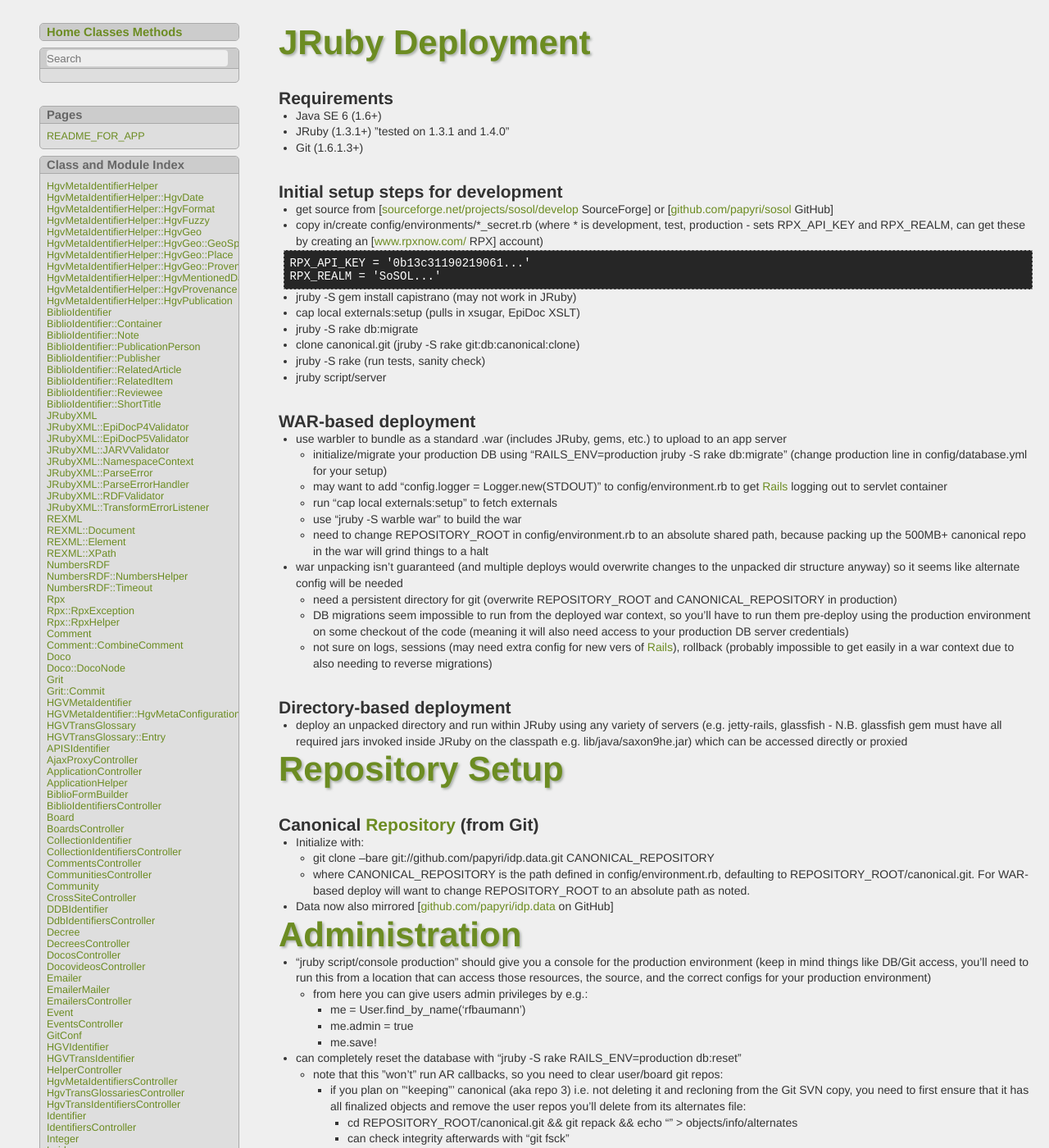
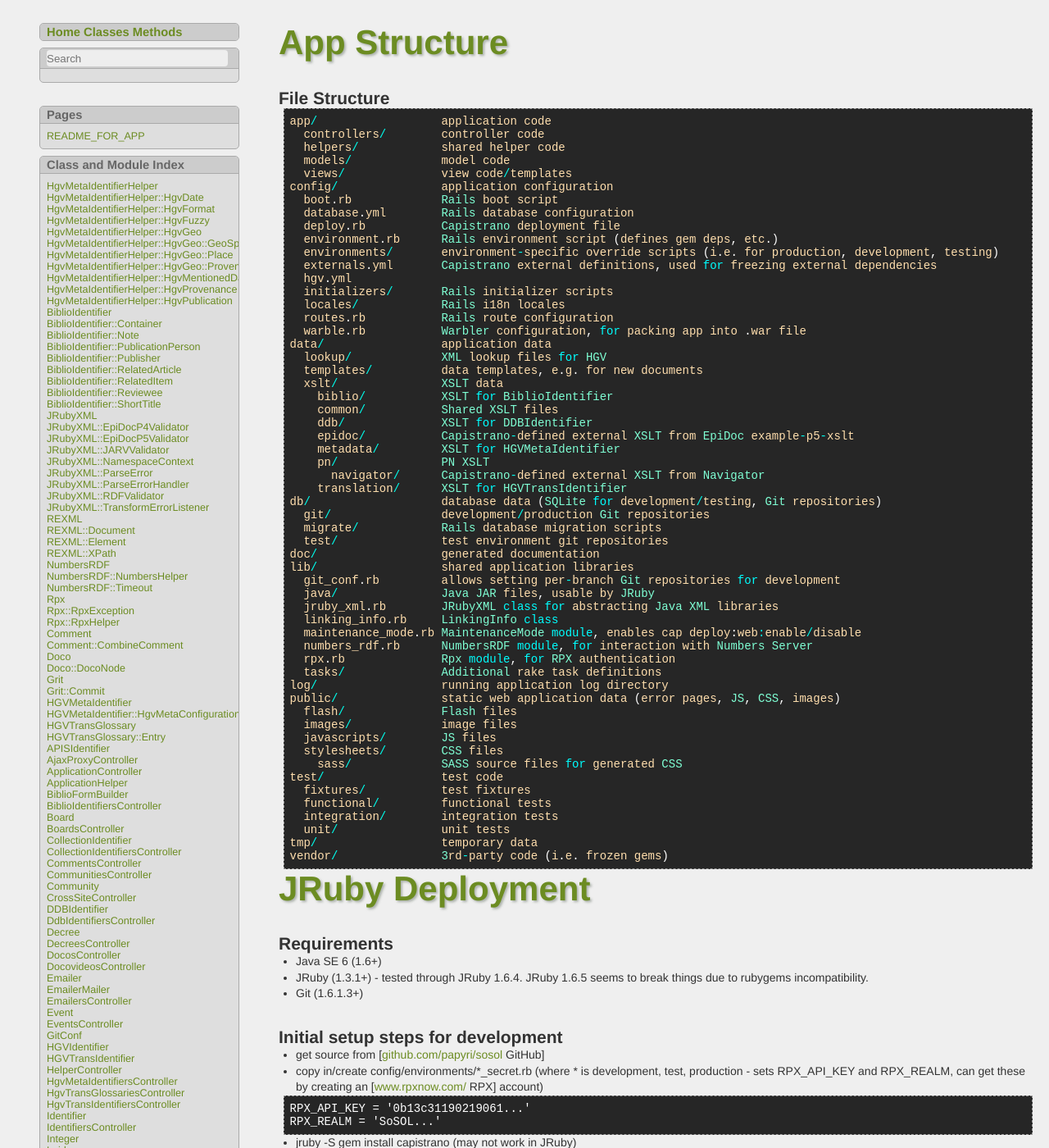
Before and after one commit to papyri/documentation, a Jekyll site: the page generated/sosol/app/doc/README_FOR_APP.html, which Jekyll copies as it is, in a window 1280 px wide and 1400 px high. Shown: the whole window at 82% size. Built offline with Jekyll 4.4.1, drawn with Linux system fonts in a browser that asks for light colours; Markdown is read by kramdown in place of the engine named in the settings.

Commit message:
Update generated docs

```diff
--- a/generated/sosol/app/DDBIdentifier.html
+++ b/generated/sosol/app/DDBIdentifier.html
@@ -1037,7 +1037,7 @@ on</p>
 <p>Retrieves the current version of XML for this <a
 href="DDBIdentifier.html">DDBIdentifier</a></p>
 </li><li>
-<p>Processes XML with start-div-portlet.xsl XSLT</p>
+<p>Processes XML with preview.xsl XSLT</p>
 </li><li>
 <p><strong>Returns</strong> :</p>
 <ul><li>
--- a/generated/sosol/app/doc/README_FOR_APP.html
+++ b/generated/sosol/app/doc/README_FOR_APP.html
@@ -277,13 +277,77 @@
 
 <div id="documentation" class="description">
 
+<h1 id="label-App+Structure">App Structure</h1>
+
+<h2 id="label-File+Structure">File Structure</h2>
+
+<pre class="ruby"><span class="ruby-identifier">app</span><span class="ruby-operator">/</span>                  <span class="ruby-identifier">application</span> <span class="ruby-identifier">code</span>
+  <span class="ruby-identifier">controllers</span><span class="ruby-operator">/</span>        <span class="ruby-identifier">controller</span> <span class="ruby-identifier">code</span>
+  <span class="ruby-identifier">helpers</span><span class="ruby-operator">/</span>            <span class="ruby-identifier">shared</span> <span class="ruby-identifier">helper</span> <span class="ruby-identifier">code</span>
+  <span class="ruby-identifier">models</span><span class="ruby-operator">/</span>             <span class="ruby-identifier">model</span> <span class="ruby-identifier">code</span>
+  <span class="ruby-identifier">views</span><span class="ruby-operator">/</span>              <span class="ruby-identifier">view</span> <span class="ruby-identifier">code</span><span class="ruby-operator">/</span><span class="ruby-identifier">templates</span>
+<span class="ruby-identifier">config</span><span class="ruby-operator">/</span>               <span class="ruby-identifier">application</span> <span class="ruby-identifier">configuration</span>
+  <span class="ruby-identifier">boot</span>.<span class="ruby-identifier">rb</span>             <span class="ruby-constant">Rails</span> <span class="ruby-identifier">boot</span> <span class="ruby-identifier">script</span>
+  <span class="ruby-identifier">database</span>.<span class="ruby-identifier">yml</span>        <span class="ruby-constant">Rails</span> <span class="ruby-identifier">database</span> <span class="ruby-identifier">configuration</span>
+  <span class="ruby-identifier">deploy</span>.<span class="ruby-identifier">rb</span>           <span class="ruby-constant">Capistrano</span> <span class="ruby-identifier">deployment</span> <span class="ruby-identifier">file</span>
+  <span class="ruby-identifier">environment</span>.<span class="ruby-identifier">rb</span>      <span class="ruby-constant">Rails</span> <span class="ruby-identifier">environment</span> <span class="ruby-identifier">script</span> (<span class="ruby-identifier">defines</span> <span class="ruby-identifier">gem</span> <span class="ruby-identifier">deps</span>, <span class="ruby-identifier">etc</span>.)
+  <span class="ruby-identifier">environments</span><span class="ruby-operator">/</span>       <span class="ruby-identifier">environment</span><span class="ruby-operator">-</span><span class="ruby-identifier">specific</span> <span class="ruby-identifier">override</span> <span class="ruby-identifier">scripts</span> (<span class="ruby-identifier">i</span>.<span class="ruby-identifier">e</span>. <span class="ruby-identifier">for</span> <span class="ruby-identifier">production</span>, <span class="ruby-identifier">development</span>, <span class="ruby-identifier">testing</span>)
+  <span class="ruby-identifier">externals</span>.<span class="ruby-identifier">yml</span>       <span class="ruby-constant">Capistrano</span> <span class="ruby-identifier">external</span> <span class="ruby-identifier">definitions</span>, <span class="ruby-identifier">used</span> <span class="ruby-keyword">for</span> <span class="ruby-identifier">freezing</span> <span class="ruby-identifier">external</span> <span class="ruby-identifier">dependencies</span>
+  <span class="ruby-identifier">hgv</span>.<span class="ruby-identifier">yml</span>
+  <span class="ruby-identifier">initializers</span><span class="ruby-operator">/</span>       <span class="ruby-constant">Rails</span> <span class="ruby-identifier">initializer</span> <span class="ruby-identifier">scripts</span>
+  <span class="ruby-identifier">locales</span><span class="ruby-operator">/</span>            <span class="ruby-constant">Rails</span> <span class="ruby-identifier">i18n</span> <span class="ruby-identifier">locales</span>
+  <span class="ruby-identifier">routes</span>.<span class="ruby-identifier">rb</span>           <span class="ruby-constant">Rails</span> <span class="ruby-identifier">route</span> <span class="ruby-identifier">configuration</span>
+  <span class="ruby-identifier">warble</span>.<span class="ruby-identifier">rb</span>           <span class="ruby-constant">Warbler</span> <span class="ruby-identifier">configuration</span>, <span class="ruby-keyword">for</span> <span class="ruby-identifier">packing</span> <span class="ruby-identifier">app</span> <span class="ruby-identifier">into</span> .<span class="ruby-identifier">war</span> <span class="ruby-identifier">file</span>
+<span class="ruby-identifier">data</span><span class="ruby-operator">/</span>                 <span class="ruby-identifier">application</span> <span class="ruby-identifier">data</span>
+  <span class="ruby-identifier">lookup</span><span class="ruby-operator">/</span>             <span class="ruby-constant">XML</span> <span class="ruby-identifier">lookup</span> <span class="ruby-identifier">files</span> <span class="ruby-keyword">for</span> <span class="ruby-constant">HGV</span>
+  <span class="ruby-identifier">templates</span><span class="ruby-operator">/</span>          <span class="ruby-identifier">data</span> <span class="ruby-identifier">templates</span>, <span class="ruby-identifier">e</span>.<span class="ruby-identifier">g</span>. <span class="ruby-identifier">for</span> <span class="ruby-identifier">new</span> <span class="ruby-identifier">documents</span>
+  <span class="ruby-identifier">xslt</span><span class="ruby-operator">/</span>               <span class="ruby-constant">XSLT</span> <span class="ruby-identifier">data</span>
+    <span class="ruby-identifier">biblio</span><span class="ruby-operator">/</span>           <span class="ruby-constant">XSLT</span> <span class="ruby-keyword">for</span> <span class="ruby-constant">BiblioIdentifier</span>
+    <span class="ruby-identifier">common</span><span class="ruby-operator">/</span>           <span class="ruby-constant">Shared</span> <span class="ruby-constant">XSLT</span> <span class="ruby-identifier">files</span>
+    <span class="ruby-identifier">ddb</span><span class="ruby-operator">/</span>              <span class="ruby-constant">XSLT</span> <span class="ruby-keyword">for</span> <span class="ruby-constant">DDBIdentifier</span>
+    <span class="ruby-identifier">epidoc</span><span class="ruby-operator">/</span>           <span class="ruby-constant">Capistrano</span><span class="ruby-operator">-</span><span class="ruby-identifier">defined</span> <span class="ruby-identifier">external</span> <span class="ruby-constant">XSLT</span> <span class="ruby-identifier">from</span> <span class="ruby-constant">EpiDoc</span> <span class="ruby-identifier">example</span><span class="ruby-operator">-</span><span class="ruby-identifier">p5</span><span class="ruby-operator">-</span><span class="ruby-identifier">xslt</span>
+    <span class="ruby-identifier">metadata</span><span class="ruby-operator">/</span>         <span class="ruby-constant">XSLT</span> <span class="ruby-keyword">for</span> <span class="ruby-constant">HGVMetaIdentifier</span>
+    <span class="ruby-identifier">pn</span><span class="ruby-operator">/</span>               <span class="ruby-constant">PN</span> <span class="ruby-constant">XSLT</span>
+      <span class="ruby-identifier">navigator</span><span class="ruby-operator">/</span>      <span class="ruby-constant">Capistrano</span><span class="ruby-operator">-</span><span class="ruby-identifier">defined</span> <span class="ruby-identifier">external</span> <span class="ruby-constant">XSLT</span> <span class="ruby-identifier">from</span> <span class="ruby-constant">Navigator</span>
+    <span class="ruby-identifier">translation</span><span class="ruby-operator">/</span>      <span class="ruby-constant">XSLT</span> <span class="ruby-keyword">for</span> <span class="ruby-constant">HGVTransIdentifier</span>
+<span class="ruby-identifier">db</span><span class="ruby-operator">/</span>                   <span class="ruby-identifier">database</span> <span class="ruby-identifier">data</span> (<span class="ruby-constant">SQLite</span> <span class="ruby-keyword">for</span> <span class="ruby-identifier">development</span><span class="ruby-operator">/</span><span class="ruby-identifier">testing</span>, <span class="ruby-constant">Git</span> <span class="ruby-identifier">repositories</span>)
+  <span class="ruby-identifier">git</span><span class="ruby-operator">/</span>                <span class="ruby-identifier">development</span><span class="ruby-operator">/</span><span class="ruby-identifier">production</span> <span class="ruby-constant">Git</span> <span class="ruby-identifier">repositories</span>
+  <span class="ruby-identifier">migrate</span><span class="ruby-operator">/</span>            <span class="ruby-constant">Rails</span> <span class="ruby-identifier">database</span> <span class="ruby-identifier">migration</span> <span class="ruby-identifier">scripts</span>
+  <span class="ruby-identifier">test</span><span class="ruby-operator">/</span>               <span class="ruby-identifier">test</span> <span class="ruby-identifier">environment</span> <span class="ruby-identifier">git</span> <span class="ruby-identifier">repositories</span>
+<span class="ruby-identifier">doc</span><span class="ruby-operator">/</span>                  <span class="ruby-identifier">generated</span> <span class="ruby-identifier">documentation</span>
+<span class="ruby-identifier">lib</span><span class="ruby-operator">/</span>                  <span class="ruby-identifier">shared</span> <span class="ruby-identifier">application</span> <span class="ruby-identifier">libraries</span>
+  <span class="ruby-identifier">git_conf</span>.<span class="ruby-identifier">rb</span>         <span class="ruby-identifier">allows</span> <span class="ruby-identifier">setting</span> <span class="ruby-identifier">per</span><span class="ruby-operator">-</span><span class="ruby-identifier">branch</span> <span class="ruby-constant">Git</span> <span class="ruby-identifier">repositories</span> <span class="ruby-keyword">for</span> <span class="ruby-identifier">development</span>
+  <span class="ruby-identifier">java</span><span class="ruby-operator">/</span>               <span class="ruby-constant">Java</span> <span class="ruby-constant">JAR</span> <span class="ruby-identifier">files</span>, <span class="ruby-identifier">usable</span> <span class="ruby-identifier">by</span> <span class="ruby-constant">JRuby</span>
+  <span class="ruby-identifier">jruby_xml</span>.<span class="ruby-identifier">rb</span>        <span class="ruby-constant">JRubyXML</span> <span class="ruby-keyword">class</span> <span class="ruby-keyword">for</span> <span class="ruby-identifier">abstracting</span> <span class="ruby-constant">Java</span> <span class="ruby-constant">XML</span> <span class="ruby-identifier">libraries</span>
+  <span class="ruby-identifier">linking_info</span>.<span class="ruby-identifier">rb</span>     <span class="ruby-constant">LinkingInfo</span> <span class="ruby-keyword">class</span>
+  <span class="ruby-identifier">maintenance_mode</span>.<span class="ruby-identifier">rb</span> <span class="ruby-constant">MaintenanceMode</span> <span class="ruby-keyword">module</span>, <span class="ruby-identifier">enables</span> <span class="ruby-identifier">cap</span> <span class="ruby-identifier">deploy</span>:<span class="ruby-identifier">web</span><span class="ruby-operator">:</span><span class="ruby-identifier">enable</span><span class="ruby-operator">/</span><span class="ruby-identifier">disable</span>
+  <span class="ruby-identifier">numbers_rdf</span>.<span class="ruby-identifier">rb</span>      <span class="ruby-constant">NumbersRDF</span> <span class="ruby-keyword">module</span>, <span class="ruby-keyword">for</span> <span class="ruby-identifier">interaction</span> <span class="ruby-identifier">with</span> <span class="ruby-constant">Numbers</span> <span class="ruby-constant">Server</span>
+  <span class="ruby-identifier">rpx</span>.<span class="ruby-identifier">rb</span>              <span class="ruby-constant">Rpx</span> <span class="ruby-keyword">module</span>, <span class="ruby-keyword">for</span> <span class="ruby-constant">RPX</span> <span class="ruby-identifier">authentication</span>
+  <span class="ruby-identifier">tasks</span><span class="ruby-operator">/</span>              <span class="ruby-constant">Additional</span> <span class="ruby-identifier">rake</span> <span class="ruby-identifier">task</span> <span class="ruby-identifier">definitions</span>
+<span class="ruby-identifier">log</span><span class="ruby-operator">/</span>                  <span class="ruby-identifier">running</span> <span class="ruby-identifier">application</span> <span class="ruby-identifier">log</span> <span class="ruby-identifier">directory</span>
+<span class="ruby-identifier">public</span><span class="ruby-operator">/</span>               <span class="ruby-identifier">static</span> <span class="ruby-identifier">web</span> <span class="ruby-identifier">application</span> <span class="ruby-identifier">data</span> (<span class="ruby-identifier">error</span> <span class="ruby-identifier">pages</span>, <span class="ruby-constant">JS</span>, <span class="ruby-constant">CSS</span>, <span class="ruby-identifier">images</span>)
+  <span class="ruby-identifier">flash</span><span class="ruby-operator">/</span>              <span class="ruby-constant">Flash</span> <span class="ruby-identifier">files</span>
+  <span class="ruby-identifier">images</span><span class="ruby-operator">/</span>             <span class="ruby-identifier">image</span> <span class="ruby-identifier">files</span>
+  <span class="ruby-identifier">javascripts</span><span class="ruby-operator">/</span>        <span class="ruby-constant">JS</span> <span class="ruby-identifier">files</span>
+  <span class="ruby-identifier">stylesheets</span><span class="ruby-operator">/</span>        <span class="ruby-constant">CSS</span> <span class="ruby-identifier">files</span>
+    <span class="ruby-identifier">sass</span><span class="ruby-operator">/</span>             <span class="ruby-constant">SASS</span> <span class="ruby-identifier">source</span> <span class="ruby-identifier">files</span> <span class="ruby-keyword">for</span> <span class="ruby-identifier">generated</span> <span class="ruby-constant">CSS</span>
+<span class="ruby-identifier">test</span><span class="ruby-operator">/</span>                 <span class="ruby-identifier">test</span> <span class="ruby-identifier">code</span>
+  <span class="ruby-identifier">fixtures</span><span class="ruby-operator">/</span>           <span class="ruby-identifier">test</span> <span class="ruby-identifier">fixtures</span>
+  <span class="ruby-identifier">functional</span><span class="ruby-operator">/</span>         <span class="ruby-identifier">functional</span> <span class="ruby-identifier">tests</span>
+  <span class="ruby-identifier">integration</span><span class="ruby-operator">/</span>        <span class="ruby-identifier">integration</span> <span class="ruby-identifier">tests</span>
+  <span class="ruby-identifier">unit</span><span class="ruby-operator">/</span>               <span class="ruby-identifier">unit</span> <span class="ruby-identifier">tests</span>
+<span class="ruby-identifier">tmp</span><span class="ruby-operator">/</span>                  <span class="ruby-identifier">temporary</span> <span class="ruby-identifier">data</span>
+<span class="ruby-identifier">vendor</span><span class="ruby-operator">/</span>               <span class="ruby-value">3</span><span class="ruby-identifier">rd</span><span class="ruby-operator">-</span><span class="ruby-identifier">party</span> <span class="ruby-identifier">code</span> (<span class="ruby-identifier">i</span>.<span class="ruby-identifier">e</span>. <span class="ruby-identifier">frozen</span> <span class="ruby-identifier">gems</span>)
+</pre>
+
 <h1 id="label-JRuby+Deployment">JRuby Deployment</h1>
 
 <h2 id="label-Requirements">Requirements</h2>
 <ul><li>
 <p>Java SE 6 (1.6+)</p>
 </li><li>
-<p>JRuby (1.3.1+) ”tested on 1.3.1 and 1.4.0”</p>
+<p>JRuby (1.3.1+) - tested through JRuby 1.6.4. JRuby 1.6.5 seems to break
+things due to rubygems incompatibility.</p>
 </li><li>
 <p>Git (1.6.1.3+)</p>
 </li></ul>
@@ -291,8 +355,6 @@
 <h2 id="label-Initial+setup+steps+for+development">Initial setup steps for development</h2>
 <ul><li>
 <p>get source from [<a
-href="http://sourceforge.net/projects/sosol/develop">sourceforge.net/projects/sosol/develop</a>
-SourceForge] or [<a
 href="https://github.com/papyri/sosol">github.com/papyri/sosol</a> GitHub]</p>
 </li><li>
 <p>copy in/create config/environments/*_secret.rb (where * is development,
--- a/generated/sosol/app/table_of_contents.html
+++ b/generated/sosol/app/table_of_contents.html
@@ -30,6 +30,8 @@
 
     <img class="toc-toggle" src="images/transparent.png" alt="" title="toggle headings">
     <ul class="initially-hidden">
+      <li><a href="doc/README_FOR_APP.html#label-App+Structure">App Structure</a>
+      <li><a href="doc/README_FOR_APP.html#label-File+Structure">File Structure</a>
       <li><a href="doc/README_FOR_APP.html#label-JRuby+Deployment">JRuby Deployment</a>
       <li><a href="doc/README_FOR_APP.html#label-Requirements">Requirements</a>
       <li><a href="doc/README_FOR_APP.html#label-Initial+setup+steps+for+development">Initial setup steps for development</a>
```
Also changed, not shown: generated/sosol/app/js/search_index.js.
